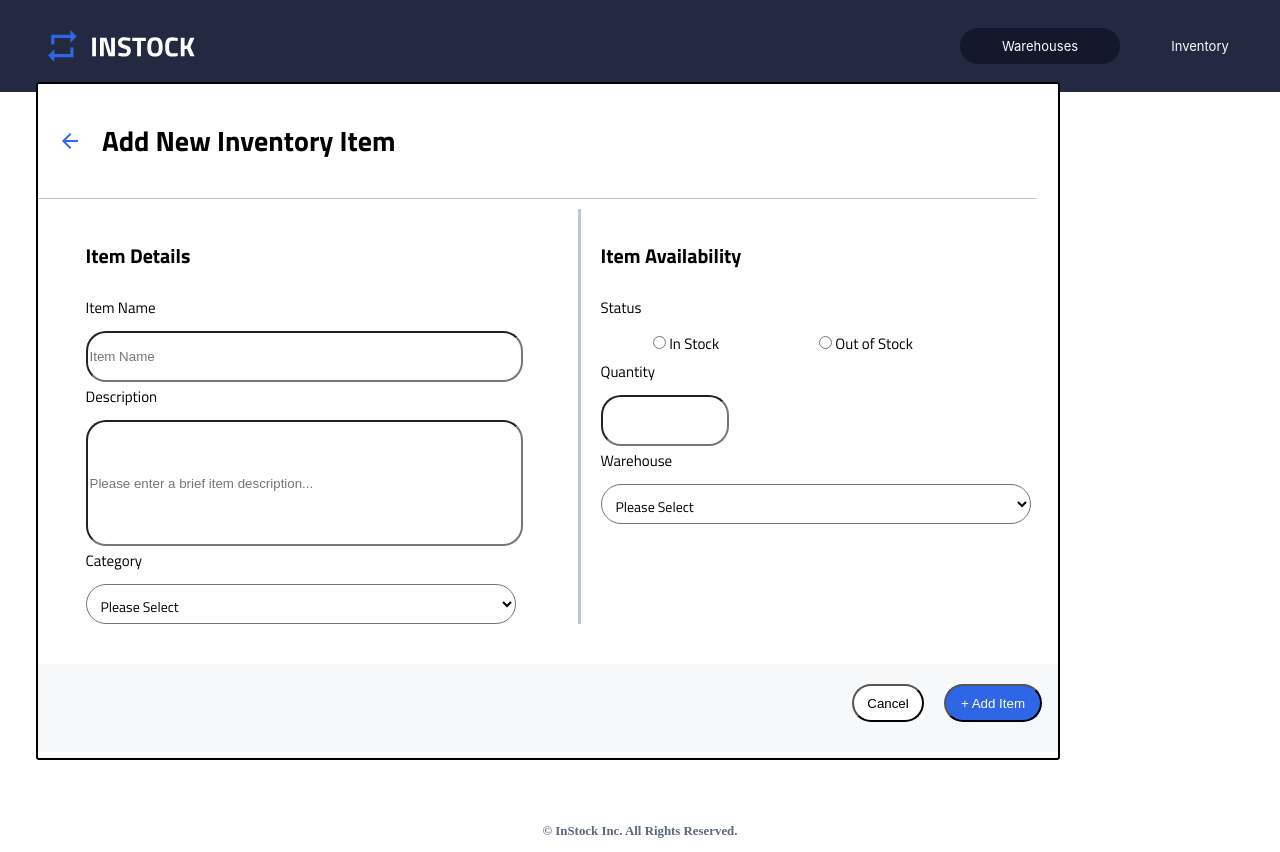
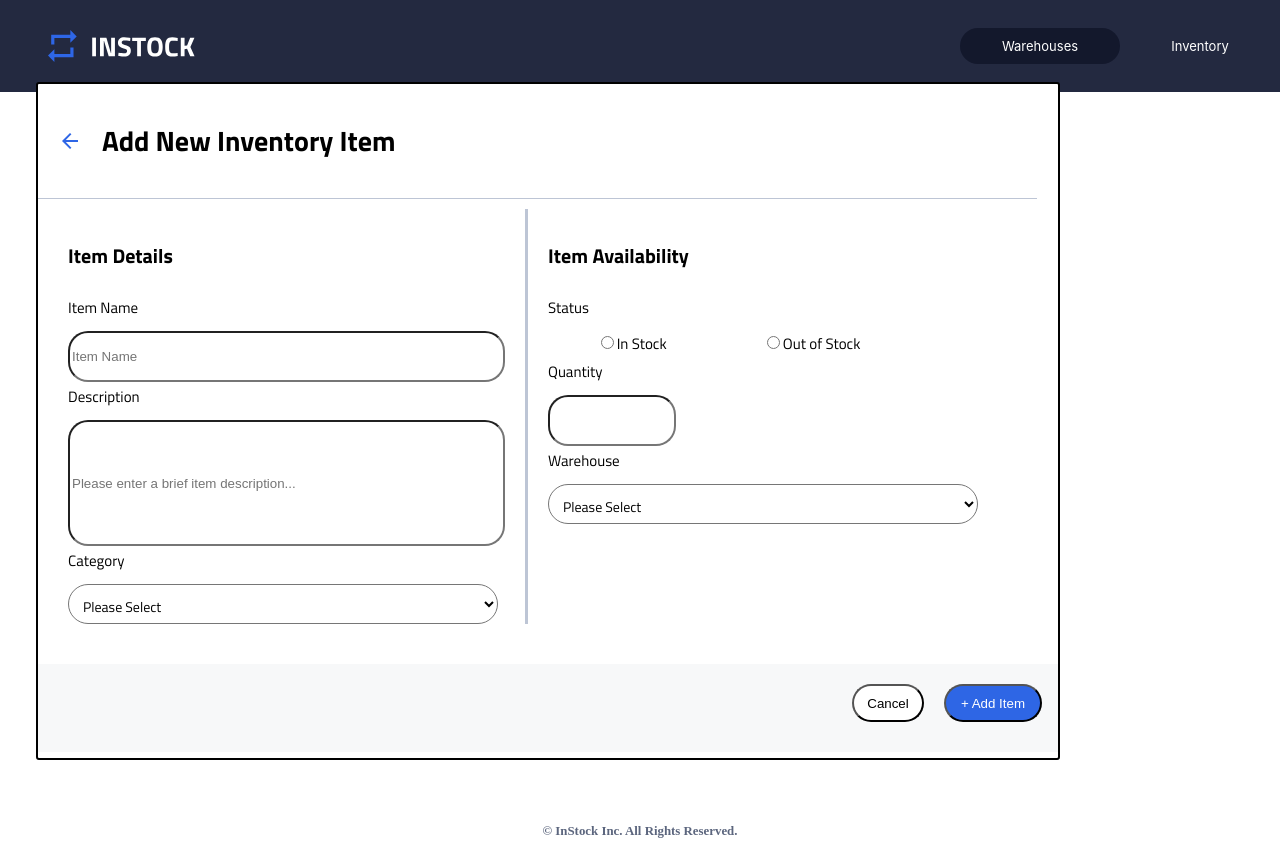
Before and after one commit to mgainer126/InStock, a React (Create React App) app in the folder client/: page / in a window 1280 px wide. Shown: the top 852 px of the page. Built offline with nearby package versions, Linux system fonts and the light colour scheme; the HTML template or start-up script is replaced by a standard one.

Commit message:
updates scss file for Add

```diff
--- a/client/src/components/AddNewInventoryItem/AddNewInventoryItem.scss
+++ b/client/src/components/AddNewInventoryItem/AddNewInventoryItem.scss
@@ -44,8 +44,7 @@
 .form-wrapper {
 	@include tablet {
 		display: flex;
-		justify-content: center;
-		justify-content: space-around;
+		justify-content: flex-start;
 	}
 }
 
```
